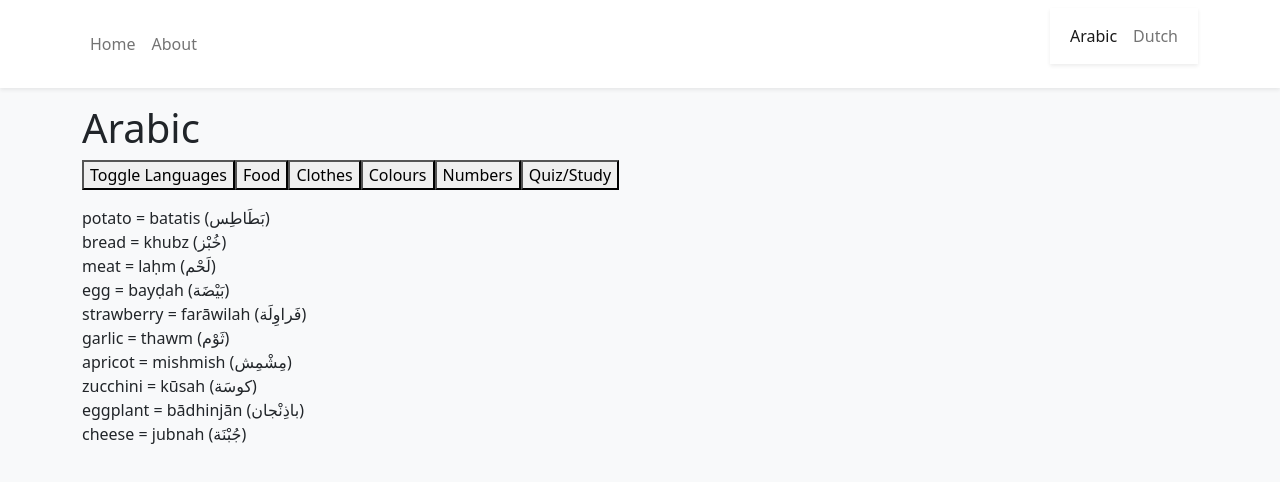
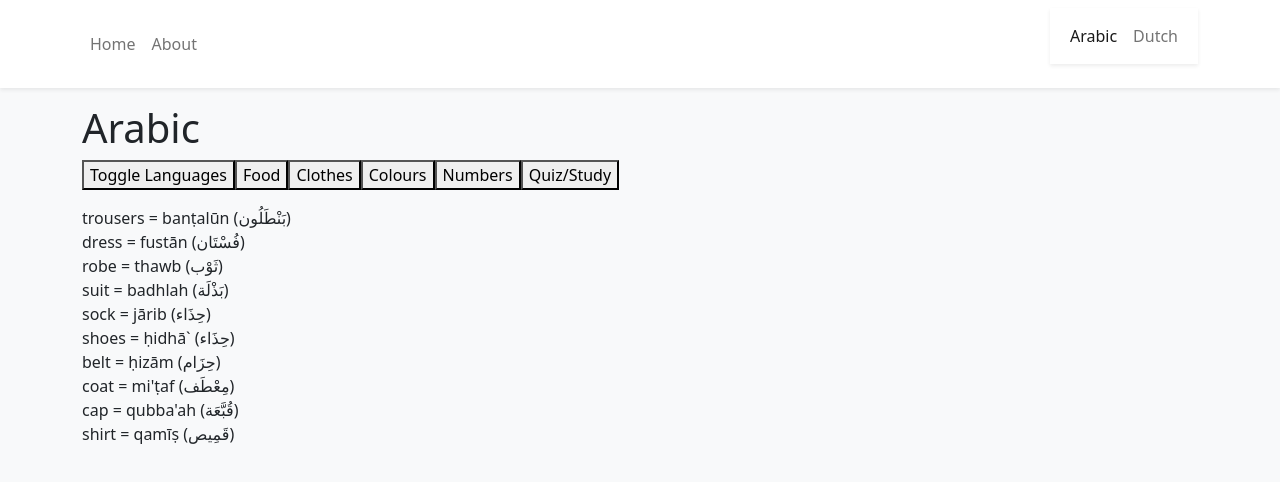
Before and after one commit to KevinCramer/LanguageToolReact, a React (Vite) app: page /study/arabic in a window 1280 px wide. Shown: the top 482 px of the page. Built offline with nearby package versions, Linux system fonts and the light colour scheme.

Commit message:
prepping code for prop

```diff
--- a/src/pages/Languages/Arabic.tsx
+++ b/src/pages/Languages/Arabic.tsx
@@ -7,7 +7,7 @@ export function Arabic(){
     var setting = "Study"
     var [x,setX] = useState(x)
     const handleClick = () => { return setX(x*(-1))}
-    var category = "Food"
+    var category = "Clothes"
     var [category,setCategory] = useState(category)
     const changeCategoryToFood = () => { return setCategory("Food")}
     const changeCategoryToClothes = () => { return setCategory("Clothes")}
@@ -15,7 +15,7 @@ export function Arabic(){
     const changeCategoryToNumbers = () => { return setCategory("Numbers")}
     var [setting,setSetting] = useState(setting)
     const changeSetting = () => { return setSetting((setting === "Study" ? "Quiz": "Study"))}
-    function Arabic2( StudyOrQuiz: string){
+    function ToggleQuiz( StudyOrQuiz: string){
         if (StudyOrQuiz === "Study") {
             return (
 
@@ -47,7 +47,7 @@ export function Arabic(){
                 <button onClick={changeCategoryToNumbers} >Numbers</button>
                 <button onClick={changeSetting} >Quiz/Study</button>
                 <p></p>
-                {Arabic2(setting)}
+                {ToggleQuiz(setting)}
         </div>
         )
     }
--- a/src/pages/Languages/Dutch.tsx
+++ b/src/pages/Languages/Dutch.tsx
@@ -1,6 +1,5 @@
 import { useState } from "react"
 import {dutch as language} from "../../data/words"
-
 
 export function Dutch(){
     var x =1;
@@ -15,7 +14,7 @@ export function Dutch(){
     const changeCategoryToNumbers = () => { return setCategory("Numbers")}
     var [setting,setSetting] = useState(setting)
     const changeSetting = () => { return setSetting((setting === "Study" ? "Quiz": "Study"))}
-    function Arabic2( StudyOrQuiz: string){
+    function ToggleQuiz( StudyOrQuiz: string){
         if (StudyOrQuiz === "Study") {
             return (
 
@@ -39,7 +38,7 @@ export function Dutch(){
 
         return (
         <div>
-            <h1>Dutch</h1>
+            <h1>Arabic</h1>
                 <button onClick={handleClick} >Toggle Languages</button>
                 <button onClick={changeCategoryToFood} >Food</button>
                 <button onClick={changeCategoryToClothes} >Clothes</button>
@@ -47,7 +46,7 @@ export function Dutch(){
                 <button onClick={changeCategoryToNumbers} >Numbers</button>
                 <button onClick={changeSetting} >Quiz/Study</button>
                 <p></p>
-                {Arabic2(setting)}
+                {ToggleQuiz(setting)}
         </div>
         )
     }
```
